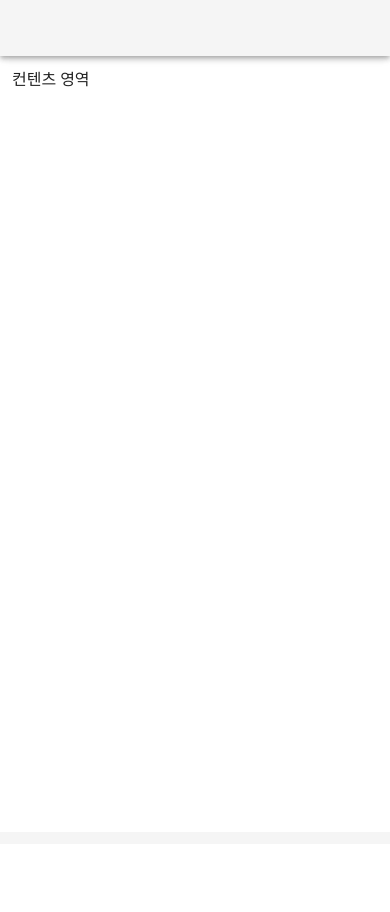
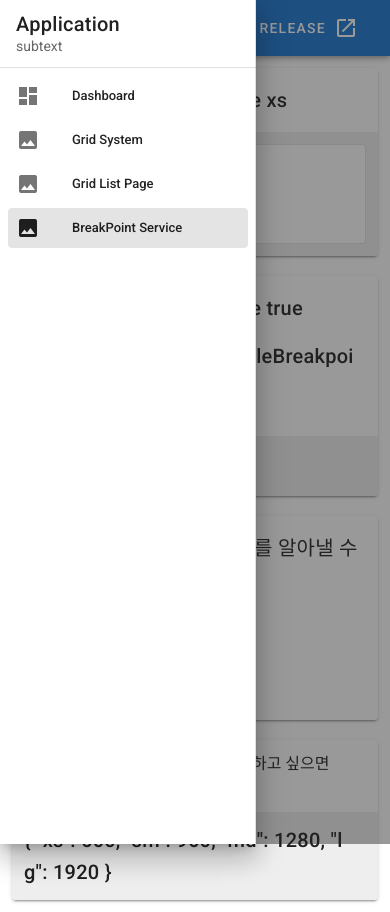
Before and after one commit to sout1217/vuetify, a Vue app: page /break-points in a window 390 px wide. Before the commit the page ends 844 px from the top, so only its background shows below. Built offline with nearby package versions, Linux system fonts and the light colour scheme; grey boxes are pictures that could not be loaded.

Commit message:
$vuetify.breakpoint.name $vuetify.breakpoint.mobile $vuetify.breakpoint.mobileBreakpoint $vuetify.breakpoint.height | width <v-dialog fullscreen>

```diff
--- a/src/App.vue
+++ b/src/App.vue
@@ -1,30 +1,93 @@
 <template>
-  <!-- Layout -->
-  <!-- v-app 최상단에 있어야 한다 (id="app")-->
   <v-app>
-    <!-- app 속성은 초기화 설정이라고 보면 된다 -->
-    <!-- 안적어주면 요상하게 화면 반을 차지함.. -->
-    <!-- xsOnly 는 모바일 화면일 때만 보여주게 설정한 것이다 -->
-    <!-- only 이외에 up 과 down 이 있으며 해당 사이즈 이하 이상이라고 생각하면 된다 -->
-    <v-app-bar app v-if="$vuetify.breakpoint.xsOnly" />
+    <v-app-bar app color="primary" dark>
+      <!-- 상단 네비게이션 -->
+      <v-app-bar-nav-icon @click.stop="drawer = !drawer"></v-app-bar-nav-icon>
 
-    <!-- 레이아웃을 제외한 컨텐츠 영역을 나타낸다 (main 태그로 치환댐)-->
-    <!-- 다른 레이아웃 컴포넌트(v-app-bar)들이 너비와 높이가 코어에 값이 저장되고 난 뒤
-    그 값과 계산하여 적절한 너비와 높이를 제공해주는 컴포넌트이다 -->
-    <!-- v-main 을 적지 않는 경우 내용이 v-app-bar 의 높이를 height:0 부터 시작하여 v-app-bar 에
-    가려지게 된다 (absolut 와 z-index 가 높기 때문..) -->
-    <!-- v-main 에 대해서 padding-top 을 보면 v-app-bar 만큼의 높이만큼이 떨어진 것을 확인이 가능하다 -->
+      <div class="d-flex align-center">
+        <v-img
+          alt="Vuetify Logo"
+          class="shrink mr-2"
+          contain
+          src="https://cdn.vuetifyjs.com/images/logos/vuetify-logo-dark.png"
+          transition="scale-transition"
+          width="40"
+        />
+
+        <v-img
+          alt="Vuetify Name"
+          class="shrink mt-1 hidden-sm-and-down"
+          contain
+          min-width="100"
+          src="https://cdn.vuetifyjs.com/images/logos/vuetify-name-dark.png"
+          width="100"
+        />
+      </div>
+
+      <v-spacer></v-spacer>
+      <v-btn
+        href="https://github.com/vuetifyjs/vuetify/releases/latest"
+        target="_blank"
+        text
+      >
+        <span class="mr-2">Latest Release</span>
+        <v-icon>mdi-open-in-new</v-icon>
+      </v-btn>
+    </v-app-bar>
+
+    <!-- 사이드 네비게이션 -->
+    <v-navigation-drawer app v-model="drawer">
+      <v-list-item>
+        <v-list-item-content>
+          <v-list-item-title class="text-h6"> Application</v-list-item-title>
+          <v-list-item-subtitle> subtext</v-list-item-subtitle>
+        </v-list-item-content>
+      </v-list-item>
+
+      <v-divider></v-divider>
+
+      <v-list dense nav>
+        <v-list-item v-for="item in items" :key="item.title" link :to="item.to">
+          <v-list-item-icon>
+            <v-icon>{{ item.icon }}</v-icon>
+          </v-list-item-icon>
+          <v-list-item-content>
+            <v-list-item-title>
+              {{ item.title }}
+            </v-list-item-title>
+          </v-list-item-content>
+        </v-list-item>
+      </v-list>
+    </v-navigation-drawer>
+
+    <!-- 메인 -->
     <v-main>
-      <v-container> 컨텐츠 영역 </v-container>
+      <router-view />
     </v-main>
-    <v-footer app />
   </v-app>
 </template>
 
 <script>
 export default {
   name: 'App',
+
+  data() {
+    return {
+      items: [
+        { title: 'Dashboard', icon: 'mdi-view-dashboard', to: '/' },
+        { title: 'Grid System', icon: 'mdi-image', to: '/grid-system' },
+        { title: 'Grid List Page', icon: 'mdi-image', to: '/grid-list-page' },
+        { title: 'BreakPoint Service', icon: 'mdi-image', to: '/break-points' },
+      ],
+      right: null,
+      drawer: true,
+      group: null,
+    }
+  },
+  watch: {
+    group() {
+      this.drawer = false
+    },
+  },
 }
 </script>
-
-<style scoped></style>
--- a/src/plugins/vuetify.js
+++ b/src/plugins/vuetify.js
@@ -3,4 +3,12 @@ import Vuetify from 'vuetify/lib/framework'
 
 Vue.use(Vuetify)
 
+// 아래와 같은 옵션을 통하여 모바일 기준을 변경할 수 있다
+const option = {
+  breakpoint: {
+    mobileBreakpoint: 'xs',
+  },
+}
+console.log(option)
+
 export default new Vuetify({})
--- a/src/router/index.js
+++ b/src/router/index.js
@@ -3,6 +3,7 @@ import VueRouter from 'vue-router'
 import Dashboard from '../views/Dashboard.vue'
 import GridSystem from '@/views/GridSystem'
 import GridListPage from '@/views/GridListPage'
+import Breakpoints from '@/views/Breakpoints'
 
 Vue.use(VueRouter)
 
@@ -22,6 +23,11 @@ const routes = [
     name: 'GridListPage',
     component: GridListPage,
   },
+  {
+    path: '/break-points',
+    name: 'BreakPoints',
+    component: Breakpoints,
+  },
 ]
 
 const router = new VueRouter({
--- /dev/null
+++ b/src/views/Breakpoints.vue
@@ -0,0 +1,116 @@
+<template>
+  <v-container>
+    <v-card>
+      <v-card-title>
+        <!-- 뷰 포트의 이름을 출력해준다 -->
+        $vuetify.breakpoint.name {{ $vuetify.breakpoint.name }}
+      </v-card-title>
+      <v-container class="grey lighten-3">
+        <v-card class="pa-3" outlined :height="height"> 콘텐츠</v-card>
+      </v-container>
+    </v-card>
+    <v-card class="mt-5">
+      <v-card-title>
+        <p>
+          <!-- 모바일 일 때만 true 를 리턴한다 -->
+          $vuetify.breakpoint.name {{ $vuetify.breakpoint.mobile }}
+        </p>
+        <p>
+          <!-- 모바일를 정의하는 데 너비값 출력 -->
+          $vuetify.breakpoint.mobileBreakpoint
+          {{ $vuetify.breakpoint.mobileBreakpoint }}px
+        </p>
+      </v-card-title>
+      <v-container class="grey lighten-3">
+        <!-- 모달창 -->
+        <!-- full-screen 속성을 주는 경우 전체화면으로 보여준다 -->
+        <!-- 모바일 일 때만 보여주게 설정할 수 도 있다 -->
+        <!-- 모바일의 너비기준을 바꾸고 싶을 경우에는 vuetify.config 에 가서 조정하면 된다 -->
+        <v-dialog
+          v-model="dialog"
+          width="500"
+          :fullscreen="$vuetify.breakpoint.mobile"
+        >
+          <template v-slot:activator="{ on, attrs }">
+            <v-btn color="red lighten-2" dark v-bind="attrs" v-on="on">
+              Click Me
+            </v-btn>
+          </template>
+
+          <v-card>
+            <v-card-title class="text-h5 grey lighten-2">
+              Privacy Policy
+            </v-card-title>
+
+            <v-card-text>
+              Lorem ipsum dolor sit amet, consectetur adipiscing elit, sed do
+              eiusmod tempor incididunt ut labore et dolore magna aliqua. Ut
+              enim ad minim veniam, quis nostrud exercitation ullamco laboris
+              nisi ut aliquip ex ea commodo consequat. Duis aute irure dolor in
+              reprehenderit in voluptate velit esse cillum dolore eu fugiat
+              nulla pariatur. Excepteur sint occaecat cupidatat non proident,
+              sunt in culpa qui officia deserunt mollit anim id est laborum.
+            </v-card-text>
+
+            <v-divider></v-divider>
+
+            <v-card-actions>
+              <v-spacer></v-spacer>
+              <v-btn color="primary" text @click="dialog = false">
+                I accept
+              </v-btn>
+            </v-card-actions>
+          </v-card>
+        </v-dialog>
+      </v-container>
+    </v-card>
+    <v-card class="mt-5">
+      <v-card-title>
+        현재 뷰 포트의 높이와 너비를 알아낼 수 있다
+        <v-card-text>
+          <p>height: {{ $vuetify.breakpoint.height }}</p>
+          <p>width: {{ $vuetify.breakpoint.width }}</p>
+        </v-card-text>
+      </v-card-title>
+    </v-card>
+
+    <v-card class="mt-5">
+      <v-container>
+        break point 가 설정된 기본값 변경하고 싶으면 vuetfiy.config 에서 바꾸면
+        된다
+      </v-container>
+      <v-card-title class="pa-3 grey lighten-3">
+        {{ $vuetify.breakpoint.thresholds }}
+      </v-card-title>
+    </v-card>
+  </v-container>
+</template>
+
+<script>
+export default {
+  name: 'Breakpoints',
+  data() {
+    return {
+      dialog: false,
+    }
+  },
+  computed: {
+    height() {
+      switch (this.$vuetify.breakpoint.name) {
+        case 'xs':
+          return 100
+        case 'sm':
+          return 200
+        case 'md':
+          return 300
+        case 'lg':
+          return 400
+        default:
+          return 500
+      }
+    },
+  },
+}
+</script>
+
+<style scoped></style>
```
Also changed, not shown: src/_App.vue (deleted, +0 -92 lines).
